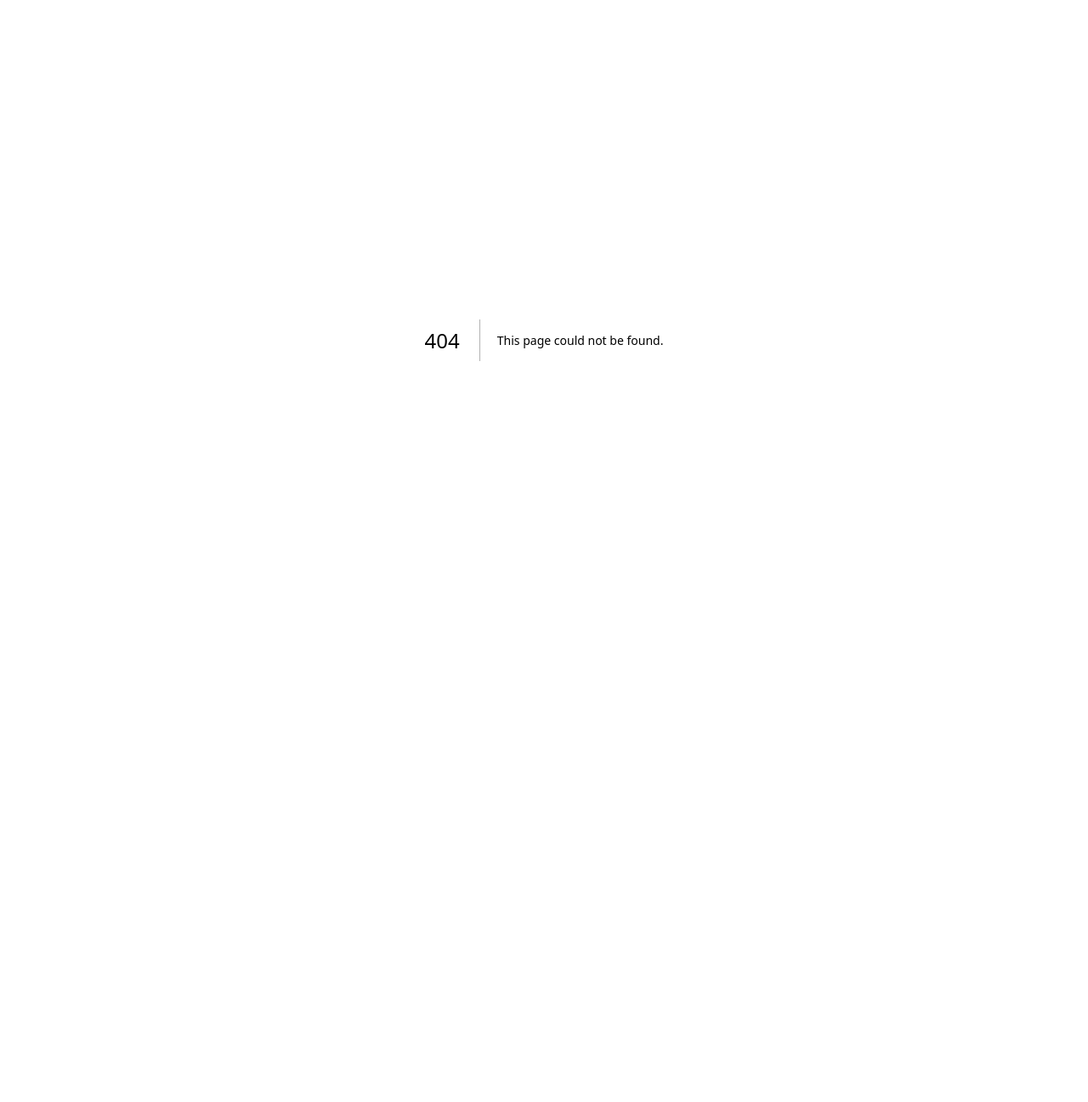
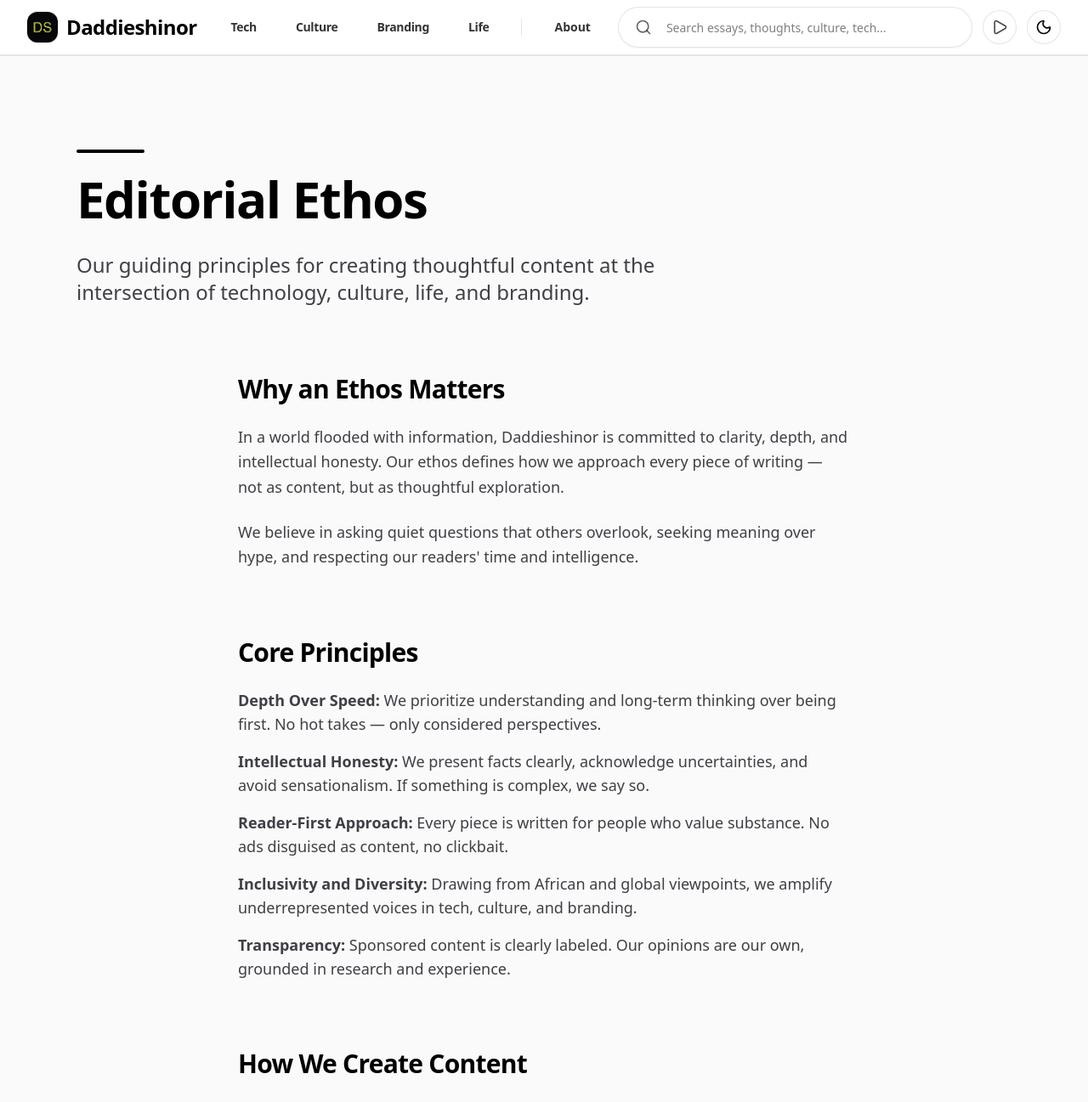
Before and after one commit to tripleAay/daddieshinor, a Next.js app: page /editorial-ethos in a window 1280 px wide. Before the commit this address had no page. Shown: the top 1297 px of the page at 85% size. Before the commit the page ends 800 px from the top, so only its background shows below. Built offline with nearby package versions, Linux system fonts and the light colour scheme.

Commit message:
feat: Add Editorial Ethos page with guiding principles and content creation process

```diff
--- /dev/null
+++ b/src/app/editorial-ethos/page.tsx
@@ -0,0 +1,136 @@
+import type { Metadata } from "next";
+import Header from "@/components/header";
+import Footer from "@/components/footer";
+import Link from "next/link";
+
+export const metadata: Metadata = {
+  title: "Editorial Ethos — Daddieshinor",
+  description:
+    "Daddieshinor's guiding principles: thoughtful writing, intellectual honesty, and a commitment to meaning over noise in technology, culture, life, and branding.",
+  alternates: {
+    canonical: "https://daddieshinor.com/editorial-ethos",
+  },
+  openGraph: {
+    title: "Editorial Ethos — Daddieshinor",
+    description:
+      "Our commitment to thoughtful, honest writing that seeks meaning in technology, culture, life, and branding.",
+    url: "https://daddieshinor.com/editorial-ethos",
+    siteName: "Daddieshinor",
+    type: "article",
+  },
+  twitter: {
+    card: "summary_large_image",
+    title: "Editorial Ethos — Daddieshinor",
+    description:
+      "Principles guiding Daddieshinor: intellectual honesty, depth over speed, and meaning over noise.",
+  },
+};
+
+export default function EditorialEthosPage() {
+  return (
+    <article className="min-h-screen bg-zinc-50 text-black dark:bg-black dark:text-white">
+      {/* Fixed Header */}
+      <div className="fixed top-0 left-0 right-0 z-50 border-b border-zinc-200 bg-white/85 backdrop-blur dark:border-zinc-800 dark:bg-black/75">
+        <Header />
+      </div>
+
+      {/* Spacer */}
+      <div className="h-[var(--header-height,80px)]" />
+
+      <main className="px-5 py-16 md:py-24">
+        <div className="mx-auto max-w-[1100px]">
+          {/* Intro */}
+          <header className="mb-20 max-w-[720px]">
+            <div className="mb-6 h-1 w-20 rounded-full bg-black dark:bg-white" />
+
+            <h1 className="text-4xl md:text-6xl font-black tracking-tight leading-tight">
+              Editorial Ethos
+            </h1>
+
+            <p className="mt-8 text-xl md:text-2xl leading-relaxed text-zinc-700 dark:text-zinc-300">
+              Our guiding principles for creating thoughtful content at the intersection of technology, culture, life, and branding.
+            </p>
+          </header>
+
+          {/* Main Content */}
+          <div className="mx-auto max-w-[720px] space-y-20">
+            {/* Introduction to Ethos */}
+            <section className="space-y-6">
+              <h2 className="text-3xl font-black tracking-tight">
+                Why an Ethos Matters
+              </h2>
+
+              <p className="text-lg leading-relaxed text-zinc-700 dark:text-zinc-300">
+                In a world flooded with information, Daddieshinor is committed to clarity, depth, and intellectual honesty. Our ethos defines how we approach every piece of writing — not as content, but as thoughtful exploration.
+              </p>
+
+              <p className="text-lg leading-relaxed text-zinc-700 dark:text-zinc-300">
+                We believe in asking quiet questions that others overlook, seeking meaning over hype, and respecting our readers' time and intelligence.
+              </p>
+            </section>
+
+            {/* Core Principles */}
+            <section className="space-y-6">
+              <h2 className="text-3xl font-black tracking-tight">
+                Core Principles
+              </h2>
+
+              <ul className="space-y-4 text-lg text-zinc-700 dark:text-zinc-300">
+                <li>
+                  <strong>Depth Over Speed:</strong> We prioritize understanding and long-term thinking over being first. No hot takes — only considered perspectives.
+                </li>
+                <li>
+                  <strong>Intellectual Honesty:</strong> We present facts clearly, acknowledge uncertainties, and avoid sensationalism. If something is complex, we say so.
+                </li>
+                <li>
+                  <strong>Reader-First Approach:</strong> Every piece is written for people who value substance. No ads disguised as content, no clickbait.
+                </li>
+                <li>
+                  <strong>Inclusivity and Diversity:</strong> Drawing from African and global viewpoints, we amplify underrepresented voices in tech, culture, and branding.
+                </li>
+                <li>
+                  <strong>Transparency:</strong> Sponsored content is clearly labeled. Our opinions are our own, grounded in research and experience.
+                </li>
+              </ul>
+            </section>
+
+            {/* Content Creation Process */}
+            <section className="space-y-6">
+              <h2 className="text-3xl font-black tracking-tight">
+                How We Create Content
+              </h2>
+
+              <p className="text-lg leading-relaxed text-zinc-700 dark:text-zinc-300">
+                Every essay, analysis, or note starts with curiosity. We research thoroughly, draw from diverse sources, and edit rigorously to ensure clarity and impact.
+              </p>
+
+              <p className="text-lg leading-relaxed text-zinc-700 dark:text-zinc-300">
+                Founded by Shina Hustlé (@Aaytriple), Daddieshinor is a personal yet collaborative space — open to contributions that align with our ethos.
+              </p>
+            </section>
+
+            {/* Commitment to Readers */}
+            <section className="space-y-6">
+              <h2 className="text-3xl font-black tracking-tight">
+                Our Commitment to You
+              </h2>
+
+              <p className="text-lg leading-relaxed text-zinc-700 dark:text-zinc-300">
+                We promise writing that respects your intelligence and time. If something doesn't meet this standard, we won't publish it.
+              </p>
+
+              <p className="text-lg leading-relaxed text-zinc-700 dark:text-zinc-300">
+                Have thoughts on our ethos or suggestions?{" "}
+                <Link href="/contact" className="text-[#968e68] hover:underline">
+                  Reach out →
+                </Link>
+              </p>
+            </section>
+          </div>
+        </div>
+      </main>
+
+      <Footer />
+    </article>
+  );
+}
```
